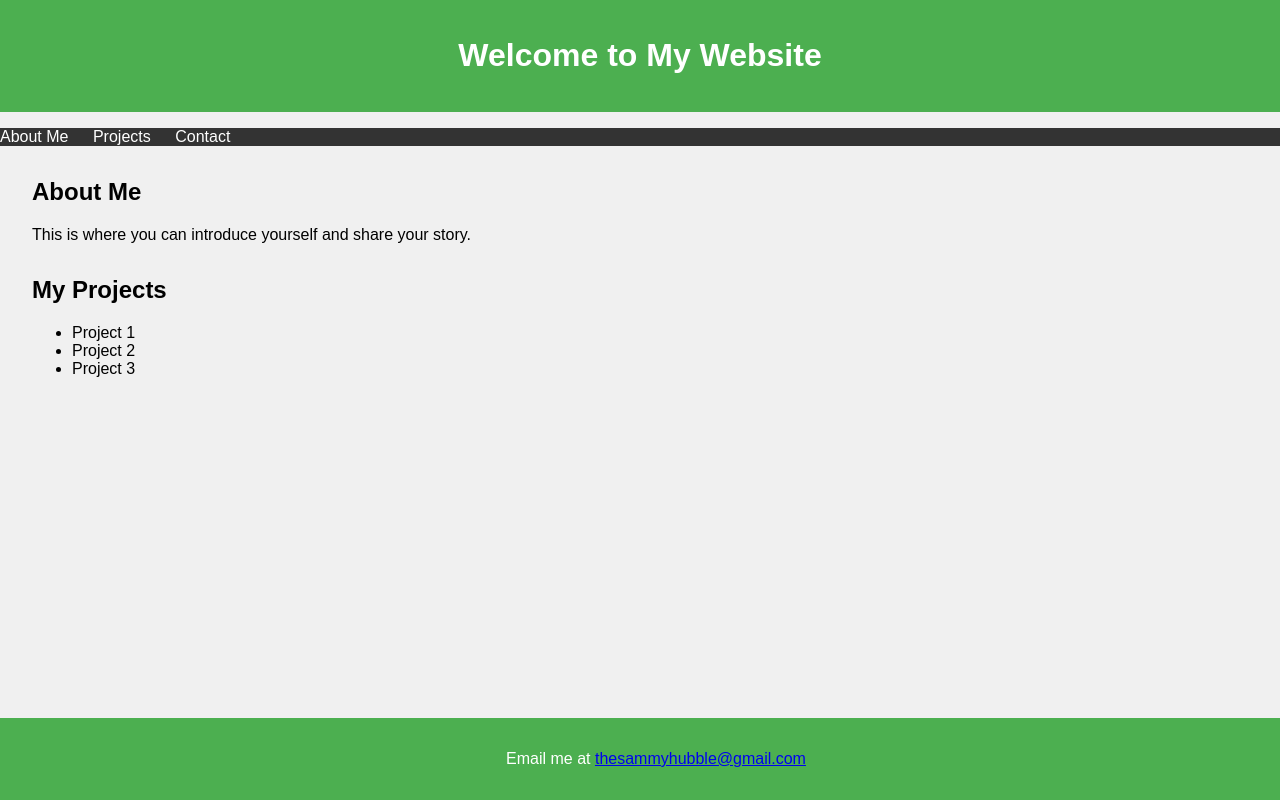
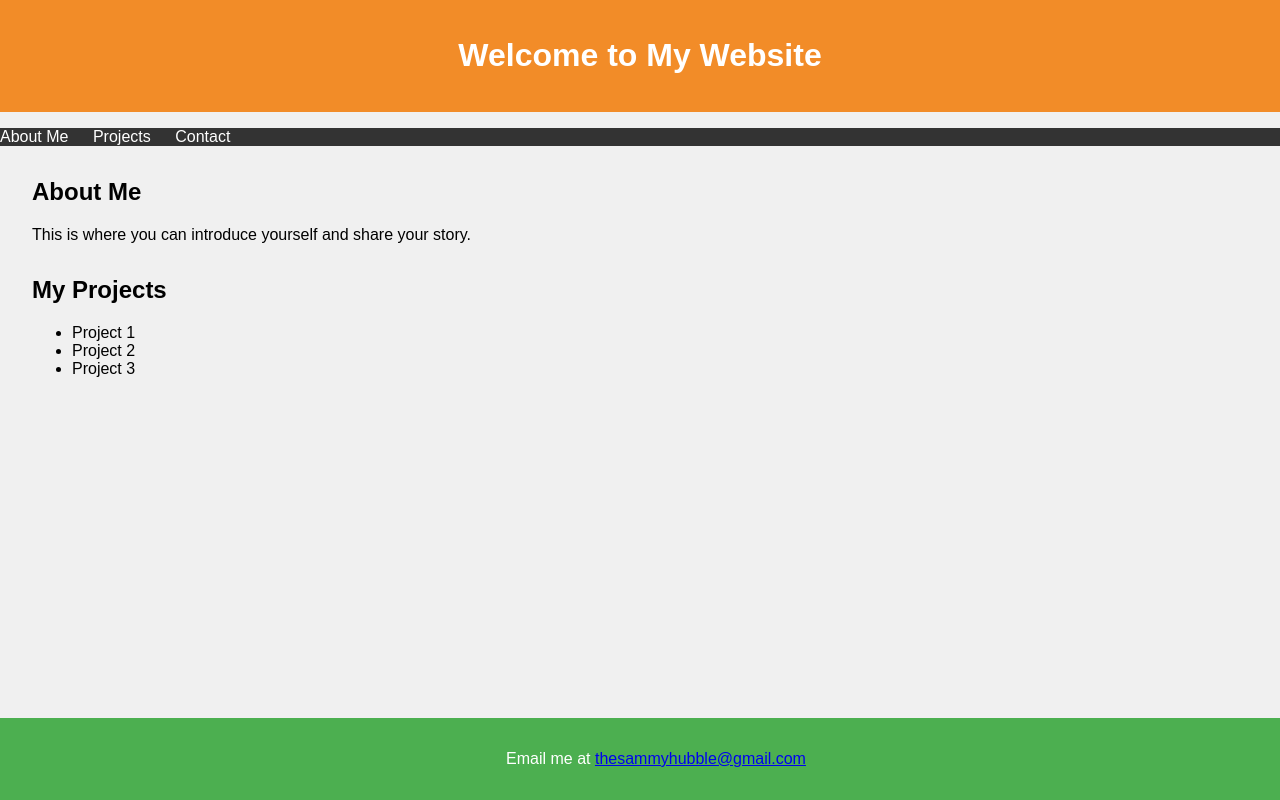
Before and after one commit to thenoizee/thefirstwebsite, a plain HTML site: page index.html in a window 1280 px wide. Drawn offline with Linux system fonts and the light colour scheme.

Commit message:
Update styles.css

```diff
--- a/styles.css
+++ b/styles.css
@@ -6,7 +6,7 @@ body {
 }
 
 header {
-    background-color: #4CAF50;
+    background-color: #F28C28;
     color: white;
     padding: 1rem;
     text-align: center;
```
